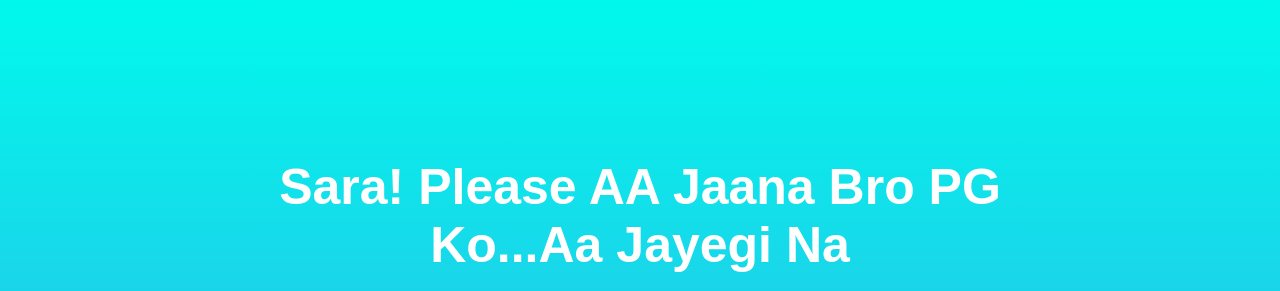
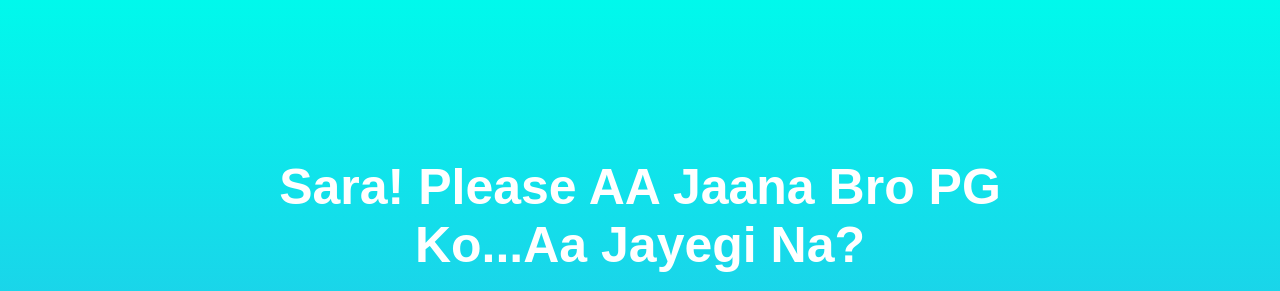
Before and after one commit to chakreshkatari/hgf, a plain HTML site: page index.html in a window 1280 px wide. Shown: the top 291 px of the page. Drawn offline with Linux system fonts and the light colour scheme; grey boxes are pictures that could not be loaded.

Commit message:
Update home page text with question mark

```diff
--- a/index.html
+++ b/index.html
@@ -11,7 +11,7 @@
 <body>
     <div class="container">
         <div>
-            <h1 class="header_text">Sara! Please AA Jaana Bro PG Ko...Aa Jayegi Na</h1>
+            <h1 class="header_text">Sara! Please AA Jaana Bro PG Ko...Aa Jayegi Na?</h1>
         </div>
         <div class="gif_container">
             <img src="https://i.postimg.cc/pdNqPxx1/milk-and-mocha-cute.gif" alt="Cute animated illustration" />
```
